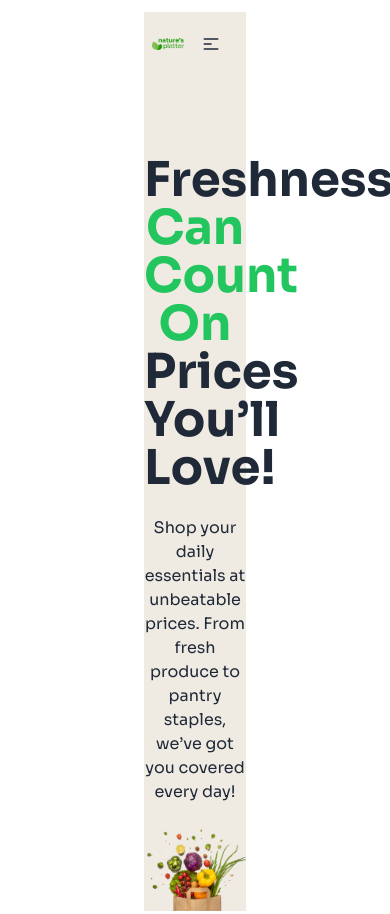
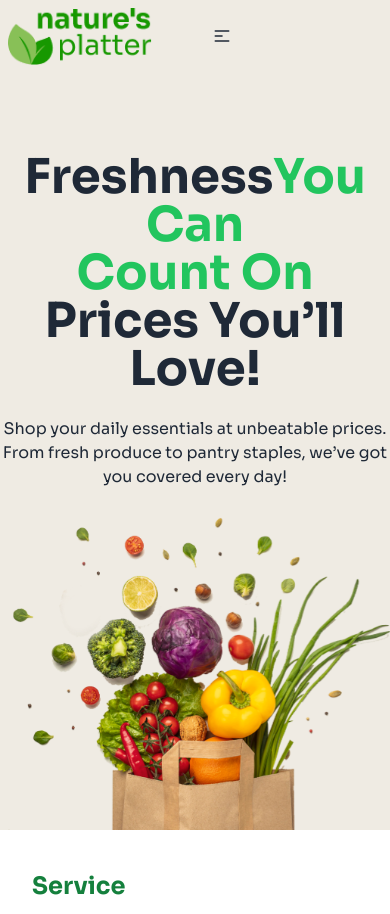
Before and after one commit to hridoy-00/Assignment-3-natures-platter, a plain HTML site: page index.html in a window 390 px wide. Shown: the top 914 px of the page. Drawn offline with nearby package versions, Linux system fonts and the light colour scheme.

Commit message:
some changes in header section

```diff
--- a/index.html
+++ b/index.html
@@ -57,11 +57,6 @@
         /* : #53DB3A; */
     }
 
-    header {
-        margin: 0;
-        padding: 0;
-    }
-
     /* Animation For hero section */
     @keyframes fade-in-up {
         from {
@@ -104,16 +99,10 @@
             width: 34rem;
         }
     }
-
-    @media (max-width: 639px) {
-        .w-100 {
-            width: 25rem;
-        }
-    }
 </style>
 
 <body class="sora">
-    <header class="mx-36 mt-3 md:mx-5 sm:mx-2 card-custome">
+    <header class="md:mx-5 sm:mx-2 card-custome">
         <div class="navbar card-custome md:flex sm:flex md:justify-between sm:justify-between">
             <!-- Logo  -->
             <div class="navbar-start">
```
